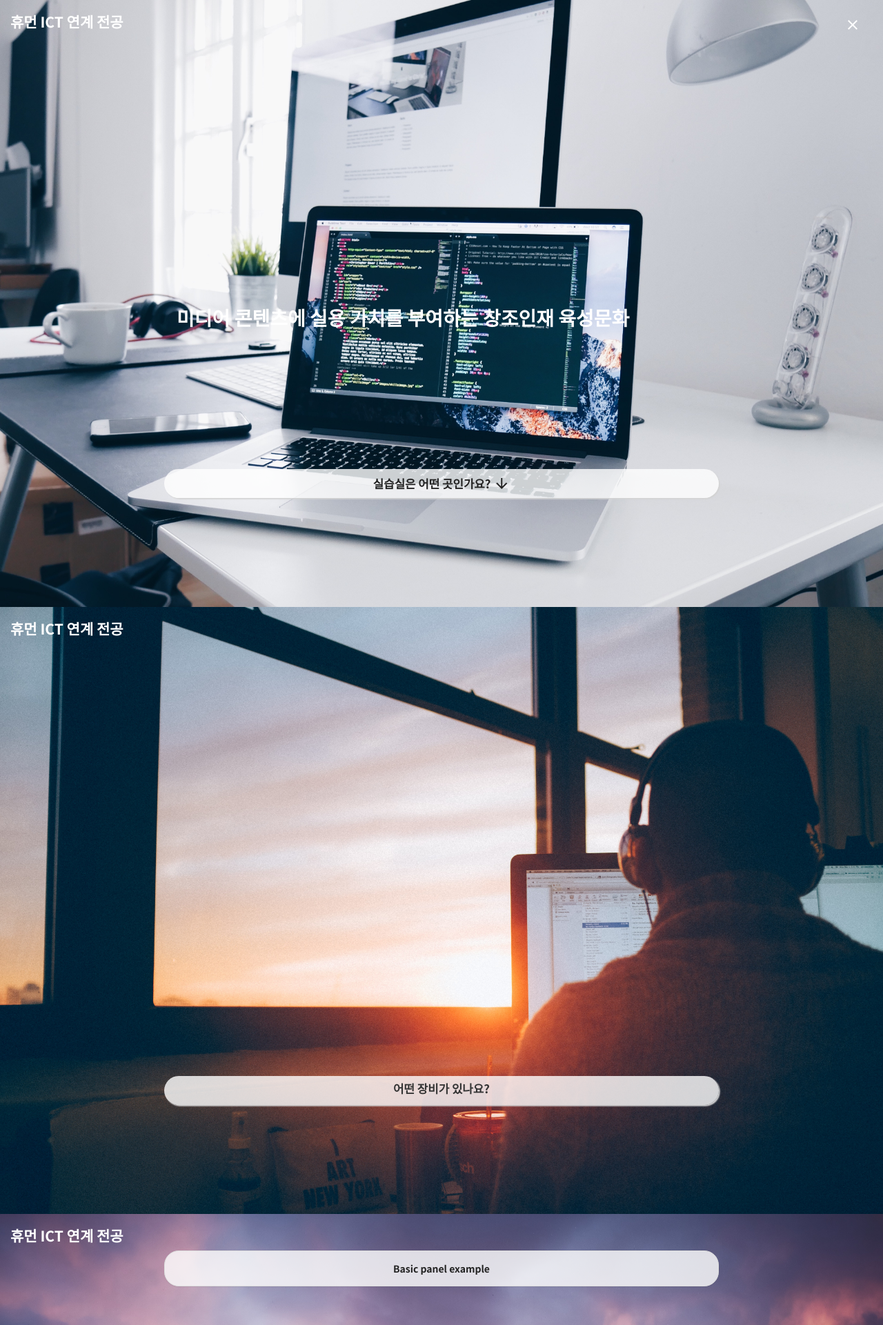
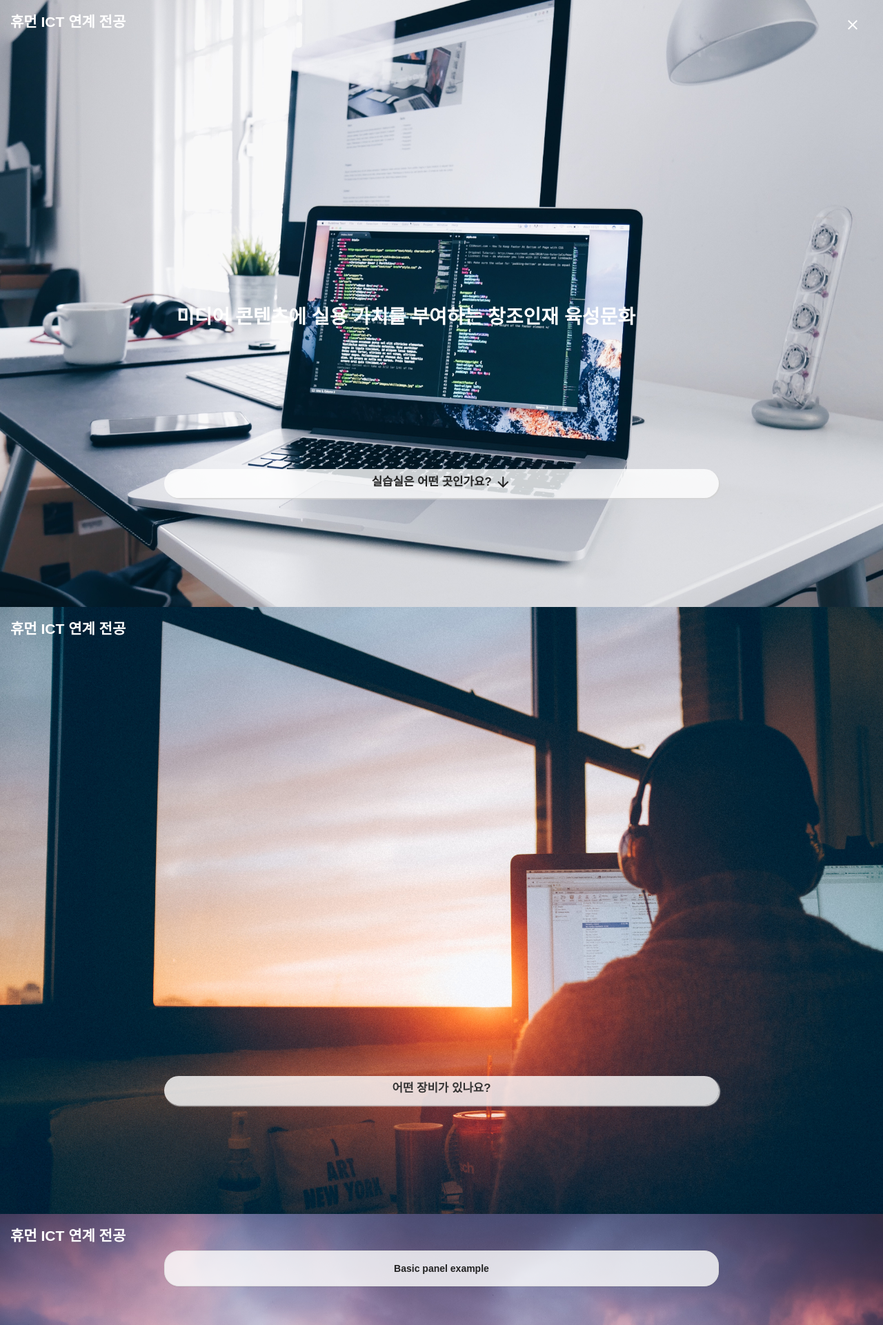
Before and after one commit to zwan2/hict, a PHP site: page /introduction.php in a window 1280 px wide. Shown: the top 1921 px of the page at 69% size. Run offline with PHP 8.4, Linux system fonts and the light colour scheme; some web fonts are replaced.

Commit message:
170820.06시
spoqa han sans ver

```diff
--- a/introduction.css
+++ b/introduction.css
@@ -2,7 +2,7 @@
 *, input {
 	margin: 0 auto;
 	color: white;
-	font-family: 'Noto Sans KR', sans-serif;
+	font-family: 'Spoqa Han Sans', sans-serif;
 }
 body {
 	background-color: #222222;
--- a/introduction.php
+++ b/introduction.php
@@ -1,7 +1,10 @@
 <!DOCTYPE html>
 <html>
 <head>
+  <link href='//spoqa.github.io/spoqa-han-sans/css/SpoqaHanSans-kr.css' rel='stylesheet' type='text/css'>
+  <!--
   <link href="//fonts.googleapis.com/earlyaccess/notosanskr.css" rel="stylesheet" type="text/css">
+  -->
   <link href="https://fonts.googleapis.com/icon?family=Material+Icons"
       rel="stylesheet">
   <link rel="stylesheet" href="//maxcdn.bootstrapcdn.com/bootstrap/latest/css/bootstrap.min.css">
--- a/login.css
+++ b/login.css
@@ -1,9 +1,7 @@
-@import url(//fonts.googleapis.com/earlyaccess/notosanskr.css);
-
 *, input {
 	margin: 0 auto;
 	color: white !important;
-	font-family: 'Noto Sans KR', sans-serif;
+	font-family: 'Spoqa Han Sans', sans-serif;
 }
 body {
 	background-color: #00897B;
--- a/login_main.html
+++ b/login_main.html
@@ -1,8 +1,10 @@
 <!DOCTYPE html>
 <html>
 <head>
-
+	<link href='//spoqa.github.io/spoqa-han-sans/css/SpoqaHanSans-kr.css' rel='stylesheet' type='text/css'>
+	<!--
 	<link href="//fonts.googleapis.com/earlyaccess/notosanskr.css" rel="stylesheet" type="text/css">
+	-->
   	<link rel="stylesheet" href="//maxcdn.bootstrapcdn.com/bootstrap/latest/css/bootstrap.min.css">
   	<link rel="stylesheet" type="text/css" href="login.css">
   	<script src="//code.jquery.com/jquery.min.js"></script>
--- a/main.css
+++ b/main.css
@@ -14,7 +14,7 @@
 
 
 * {
-	font-family: 'Noto Sans KR', sans-serif;
+	font-family: 'Spoqa Han Sans', sans-serif;
 }
 body {
 	padding-top: 70px;
--- a/main.html
+++ b/main.html
@@ -8,7 +8,10 @@ include 'function.php';
 <!DOCTYPE HTML>
 <html>
 <head>
+  <link href='//spoqa.github.io/spoqa-han-sans/css/SpoqaHanSans-kr.css' rel='stylesheet' type='text/css'>
+  <!--
   <link href="//fonts.googleapis.com/earlyaccess/notosanskr.css" rel="stylesheet" type="text/css">
+  -->
   <link href="https://fonts.googleapis.com/icon?family=Material+Icons"
       rel="stylesheet">
 
```
